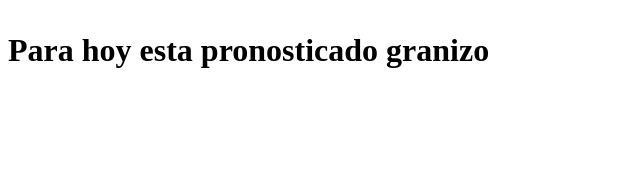
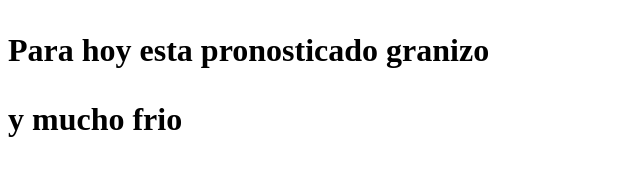
Before and after one commit to BrunoGarcia1973/repositiorioGIT-1-, a plain HTML site: page Mensaje-1.html in a window 1280 px wide. Shown: the whole page, without its empty margins (0-640 px from the left). Drawn offline with Linux system fonts and the light colour scheme.

Commit message:
modificacion desde 41702

```diff
--- a/Mensaje-1.html
+++ b/Mensaje-1.html
@@ -7,6 +7,7 @@
 
 <h1><p>Para hoy esta pronosticado granizo</p></h1>
 
+<h1><p>y mucho frio</p></h1>
 
 </body>
 </html>
```
